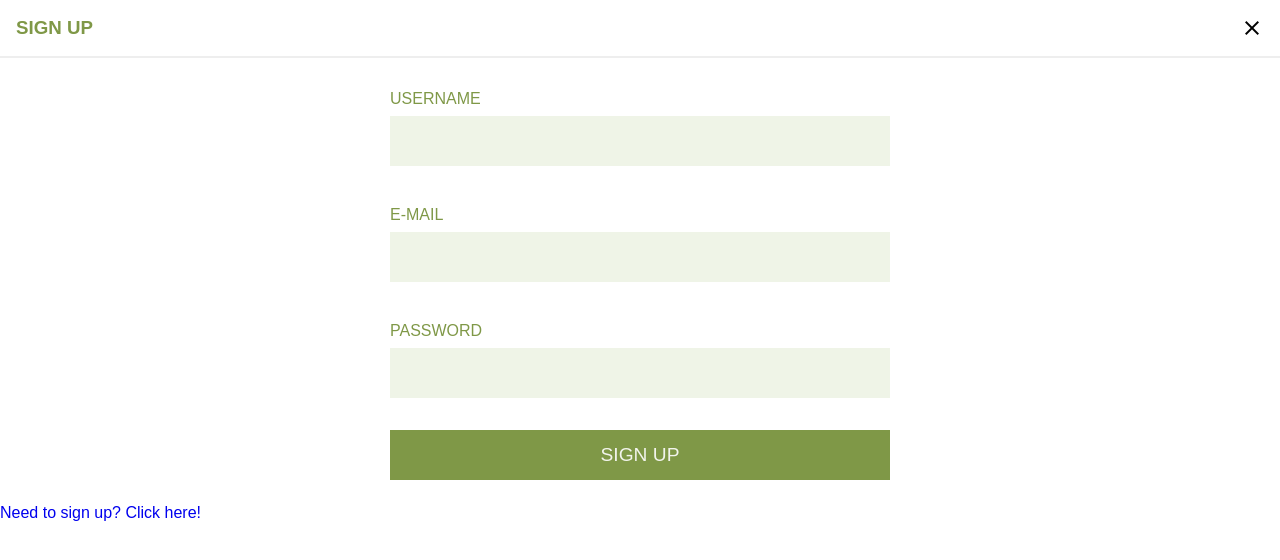
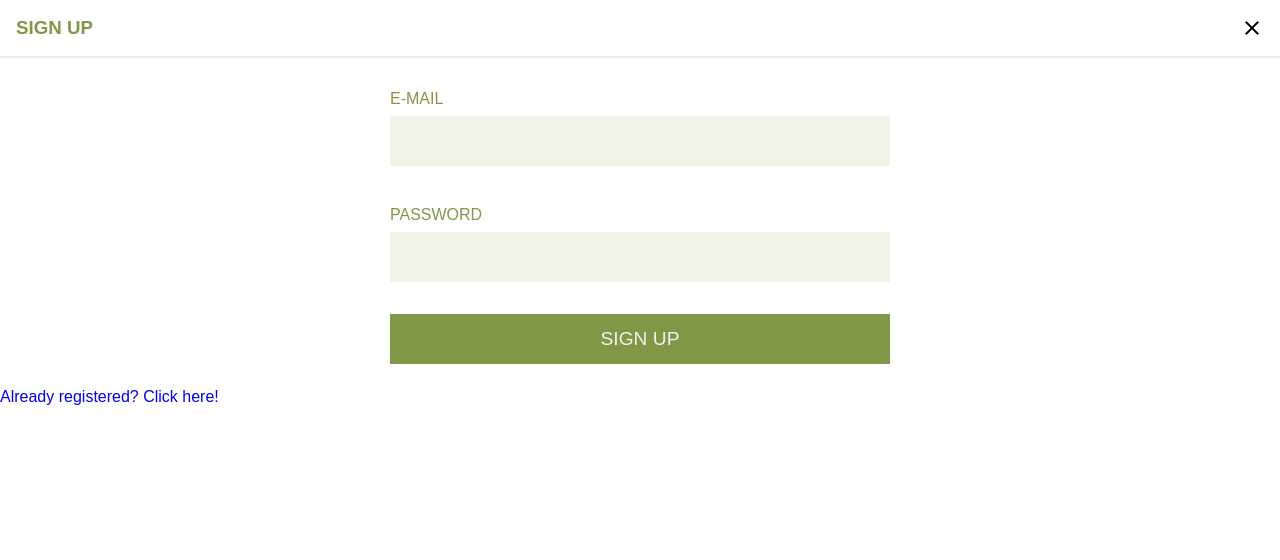
Before and after one commit to katreinhart/plant-walking-frontend, a React (Create React App) app: page /welcome in a window 1280 px wide. Shown: the top 560 px of the page. Built offline with nearby package versions, Linux system fonts and the light colour scheme.

Commit message:
Remove console.logs from previous commit

```diff
--- a/src/components/welcome/SignUp.js
+++ b/src/components/welcome/SignUp.js
@@ -23,10 +23,8 @@ class SignUp extends Component {
 
   async handleSignUp (e) {
     e.preventDefault()
-    console.log(this.state.email, this.state.password)
     const { email, password } = this.state
     const response = await axios.post(`${localhostUrl}/register`, { email, password })
-    console.log(response)
   }
 
   handleEmailChange(e) {
@@ -44,14 +42,13 @@ class SignUp extends Component {
       <div className="outermost-container">
         <CloseForm title="Sign Up"/>
         <form onSubmit={ this.handleSignUp }>
-          <TextInputLabeled label="username"/>
           <TextInputLabeled label="e-mail" onChange={ this.handleEmailChange }/>
           <TextInputLabeled role='password' label="password" onChange={ this.handlePasswordChange }/>
           <div className="buttons-container">
             <GreenButton text="sign up" htmlFor='submit'/>
           </div>
         </form>
-        <Link to='/register'>Need to sign up? Click here!</Link>
+        <Link to='/login'>Already registered? Click here!</Link>
       </div>
     )
   }
```
